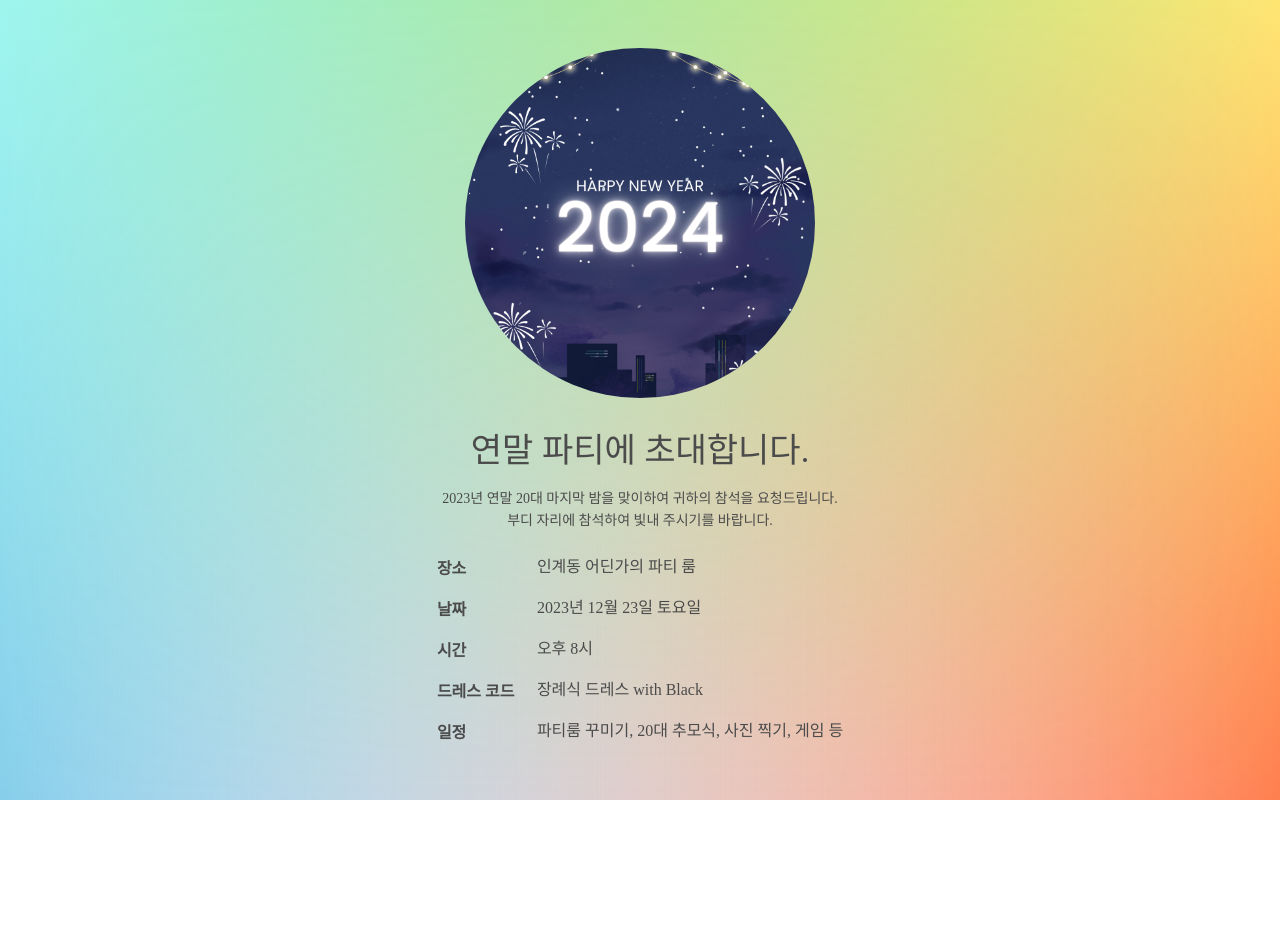
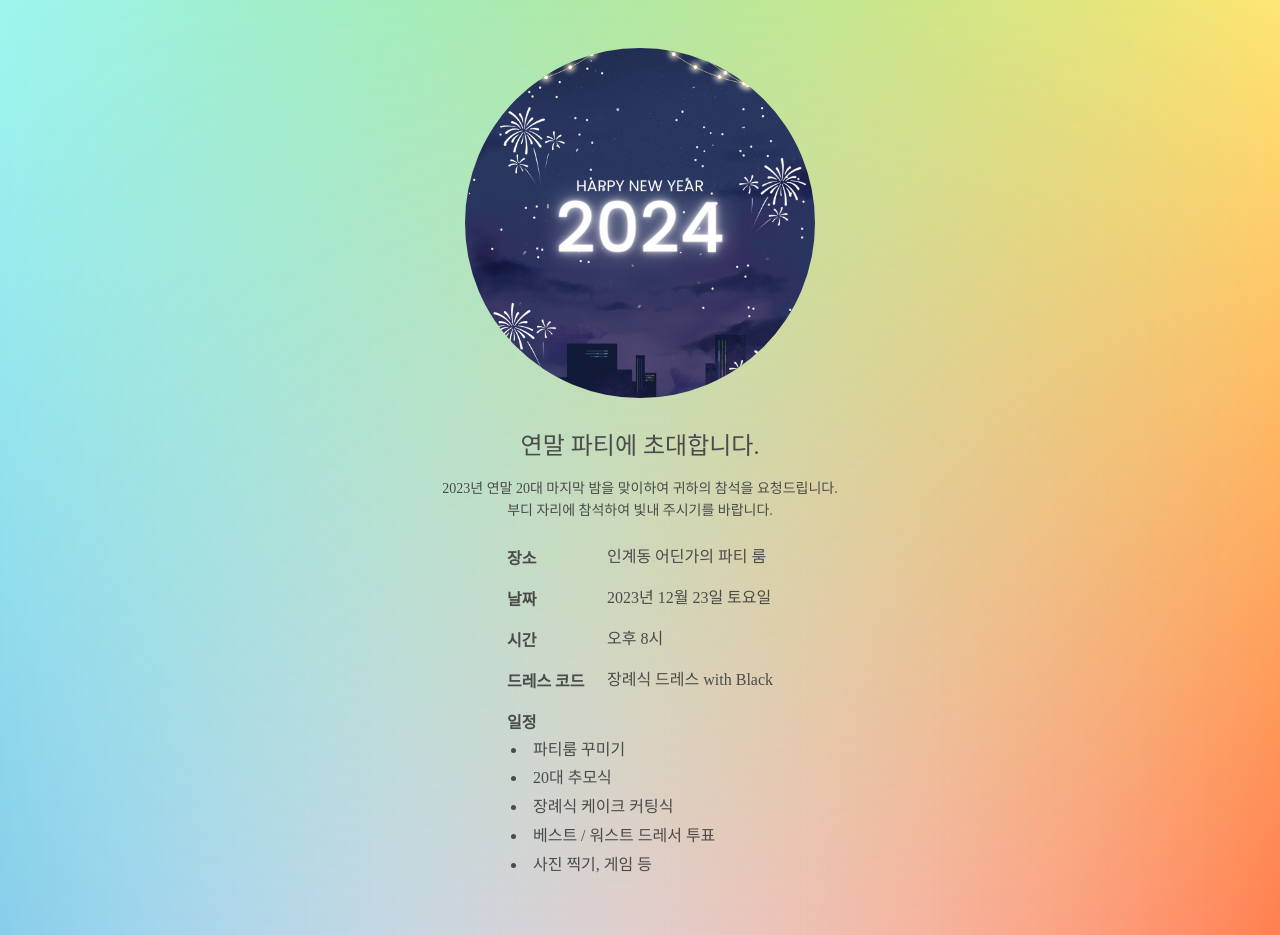
Before and after one commit to heereal/Goodbye_2023, a Next.js app: page / in a window 1280 px wide. Before the commit the page ends 800 px from the top, so only its background shows below. Built offline with nearby package versions, Linux system fonts and the light colour scheme; a web font is replaced by a local one.

Commit message:
add: 일정 리스트 추가

```diff
--- /dev/null
+++ b/app/components/Description.tsx
@@ -0,0 +1,17 @@
+'use client';
+
+import { Typography, useMediaQuery } from '@mui/material';
+import { useTheme } from '@mui/material/styles';
+
+export default function Description() {
+  const theme = useTheme();
+  const smUp = useMediaQuery(theme.breakpoints.up('sm'));
+
+  return (
+    <Typography variant="subtitle2" align="center">
+      2023년 연말 20대 마지막 밤을 맞이하여 귀하의 참석을 요청드립니다.
+      {smUp && <br />}
+      부디 자리에 참석하여 빛내 주시기를 바랍니다.
+    </Typography>
+  );
+}
--- a/app/components/ListItemWithText.tsx
+++ b/app/components/ListItemWithText.tsx
@@ -1,6 +1,19 @@
 import { ListItem, ListItemText, Typography } from '@mui/material';
+import { ReactNode } from 'react';
 
-export default function ListItemWithText({ value, label }) {
+type Props = {
+  label: string;
+  value?: string;
+  children?: ReactNode;
+  align?: 'column' | 'row';
+};
+
+export default function ListItemWithText({
+  label,
+  value,
+  children,
+  align = 'row',
+}: Props) {
   const fontSize = 16;
 
   return (
@@ -16,13 +29,15 @@ export default function ListItemWithText({ value, label }) {
           </Typography>
         }
         secondary={
-          <Typography variant="body2" sx={{ fontSize }}>
-            {value}
-          </Typography>
+          children || (
+            <Typography variant="body2" sx={{ fontSize }}>
+              {value}
+            </Typography>
+          )
         }
         sx={{
           display: 'flex',
-          flexDirection: 'row',
+          flexDirection: align,
           my: 0,
         }}
       />
--- /dev/null
+++ b/app/components/index.ts
@@ -0,0 +1,4 @@
+import Description from './Description';
+import ListItemWithText from './ListItemWithText';
+
+export { Description, ListItemWithText };
--- a/app/global.css
+++ b/app/global.css
@@ -6,16 +6,27 @@
 }
 
 html {
-  height: 100%;
   background: linear-gradient(limegreen, transparent),
     linear-gradient(90deg, skyblue, transparent),
     linear-gradient(-90deg, coral, transparent);
   background-blend-mode: screen;
 }
 
+/* @media (min-width: 1024px) {
+  html {
+    height: 100%;
+  }
+} */
+
 body {
   color: #4b4b4b;
   text-align: right;
+}
+
+ul {
+  padding-inline-start: 4px;
+  list-style-position: inside;
+  list-style-type: disc;
 }
 
 li {
--- a/app/page.tsx
+++ b/app/page.tsx
@@ -1,6 +1,6 @@
-import { Container, List, Stack, Typography } from '@mui/material';
+import { Box, Container, List, Stack, Typography } from '@mui/material';
 import Image from 'next/image';
-import ListItemWithText from './components/ListItemWithText';
+import { Description, ListItemWithText } from './components';
 
 export default function Page() {
   return (
@@ -21,15 +21,12 @@ export default function Page() {
           alt="Happy new year"
           style={{ borderRadius: '50%' }}
         />
-        <Typography variant="h4" sx={{ pt: 2 }}>
+        <Typography variant="h5" sx={{ pt: 2 }}>
           연말 파티에 초대합니다.
         </Typography>
-        <Typography variant="subtitle2" align="center">
-          2023년 연말 20대 마지막 밤을 맞이하여 귀하의 참석을 요청드립니다.
-          <br />
-          부디 자리에 참석하여 빛내 주시기를 바랍니다.
-        </Typography>
+        <Description />
         <List disablePadding>
+          {/* <Box sx={{ height: 150, background: 'gray' }}>지도 들어갈 자리</Box> */}
           <ListItemWithText label="장소" value="인계동 어딘가의 파티 룸" />
           <ListItemWithText label="날짜" value="2023년 12월 23일 토요일" />
           <ListItemWithText label="시간" value="오후 8시" />
@@ -39,7 +36,16 @@ export default function Page() {
           />
           <ListItemWithText
             label="일정"
-            value="파티룸 꾸미기, 20대 추모식, 사진 찍기, 게임 등"
+            align="column"
+            children={
+              <ul>
+                <li>파티룸 꾸미기</li>
+                <li>20대 추모식</li>
+                <li>장례식 케이크 커팅식</li>
+                <li>베스트 / 워스트 드레서 투표</li>
+                <li>사진 찍기, 게임 등</li>
+              </ul>
+            }
           />
         </List>
       </Stack>
```
